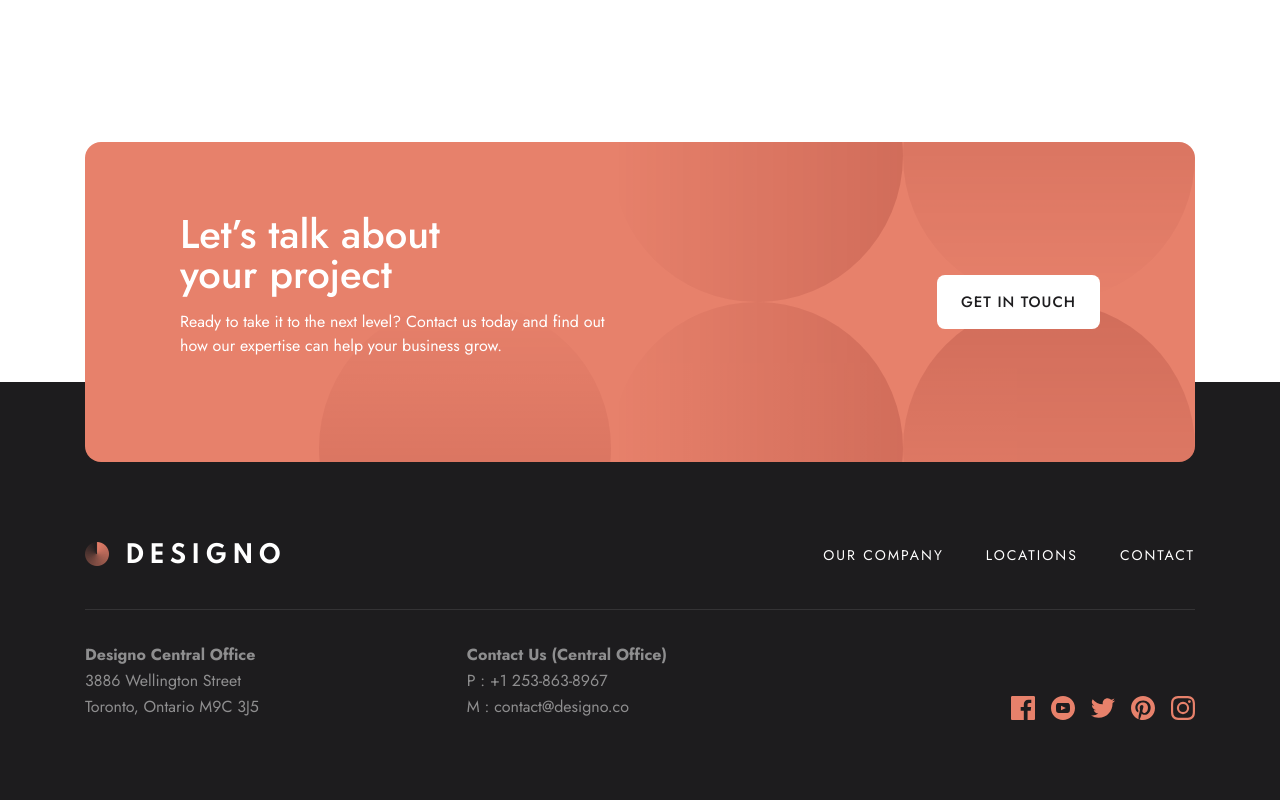
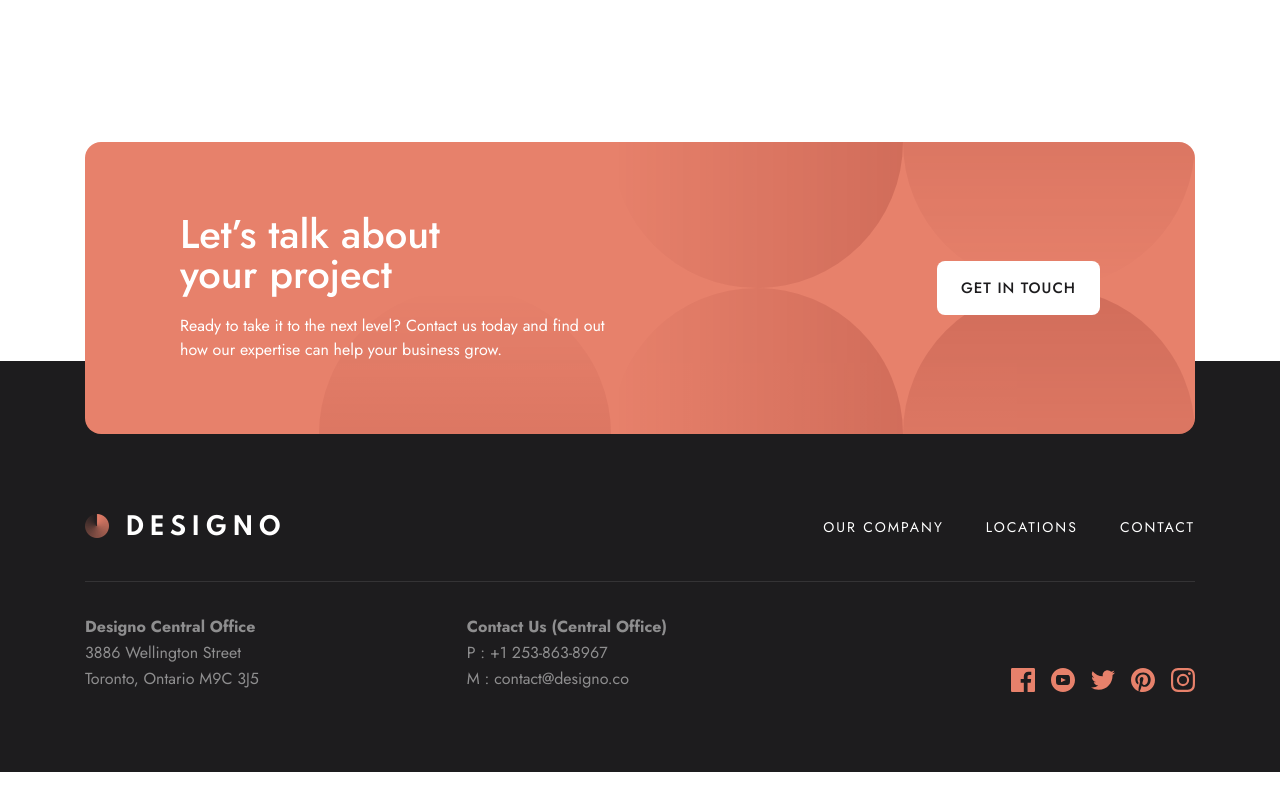
Before and after one commit to awongdev/designo, a Next.js app: page / in a window 1280 px wide. Shown: the part 2178-2978 px from the top of the page. After the commit the page ends 2950 px from the top, so only its background shows below. Built offline with nearby package versions, Linux system fonts and the light colour scheme.

Commit message:
Style: Fix margin on call to action component

```diff
--- a/components/CallToAction.tsx
+++ b/components/CallToAction.tsx
@@ -4,7 +4,6 @@ import Button from "./ui/Button";
 
 const CallToAction = () => {
   return (
-    <section>
     <div className="relative before:absolute before:bottom-[-1px] before:left-0 before:right-0 before:top-2/4 before:bg-clr-black md:before:top-3/4">
       <div className="mx-6 flex flex-col items-center md:mx-10">
         <div className="relative w-full max-w-1110 overflow-hidden rounded-2xl bg-clr-peach">
@@ -23,10 +22,10 @@ const CallToAction = () => {
           </picture>
           <div className="relative z-10 flex flex-col items-center px-6 py-16 text-center text-clr-white md:py-14 lg:flex-row lg:justify-between lg:px-[5.938rem] lg:py-[4.5rem] lg:text-left">
             <div className="flex flex-col items-center lg:items-start">
-                <h3 className="mb-4 text-[2rem] font-medium leading-9 md:max-w-xs md:text-[2.5rem] md:leading-10">
+              <h3 className="mb-5 text-[2rem] font-medium leading-9 md:max-w-xs md:text-[2.5rem] md:leading-10">
                 Let’s talk about your project
               </h3>
-                <p className="mb-8 text-15px leading-6 md:max-w-md md:text-base">
+              <p className="mb-8 text-15px leading-6 md:max-w-md md:text-base lg:mb-0">
                 Ready to take it to the next level? Contact us today and find
                 out how our expertise can help your business grow.
               </p>
@@ -38,7 +37,6 @@ const CallToAction = () => {
         </div>
       </div>
     </div>
-    </section>
   );
 };
 
```
Lines whose indentation alone changed are shown as unchanged.
